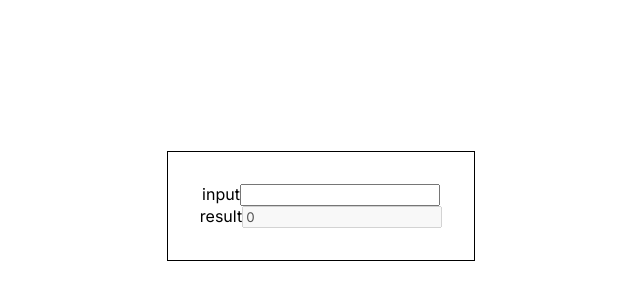
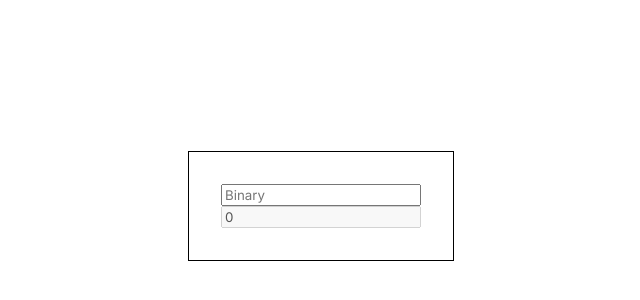
Before and after one commit to JumpingPhantom/bin2dec, an Angular app: page / in a window 1280 px wide. Shown: the part 194-494 px from the top of the page, without its empty margins (319-959 px from the left). Built offline with nearby package versions, Linux system fonts and the light colour scheme.

Commit message:
Removed label

```diff
--- a/src/app/app.component.html
+++ b/src/app/app.component.html
@@ -1,16 +1,15 @@
 <app-card>
-  <div>
-    <label for="inputBin">input</label>
+  <div class="input-group">
     <input
       type="text"
       name="inputBin"
       id="inputBin"
+      placeholder="Binary"
       (change)="handleInputChange($event)"
     />
   </div>
 
-  <div>
-    <label for="outputDec">result</label>
+  <div class="input-group">
     <input
       type="text"
       name="outputDec"
```
